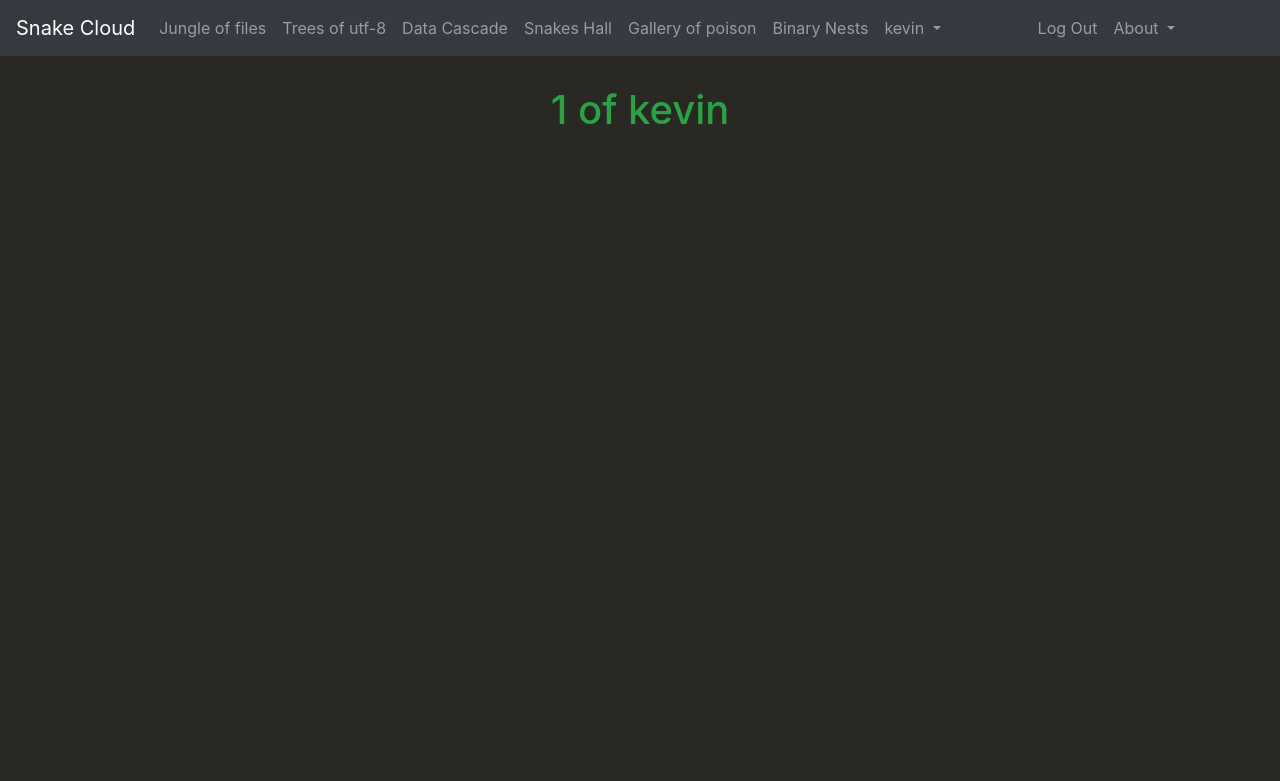
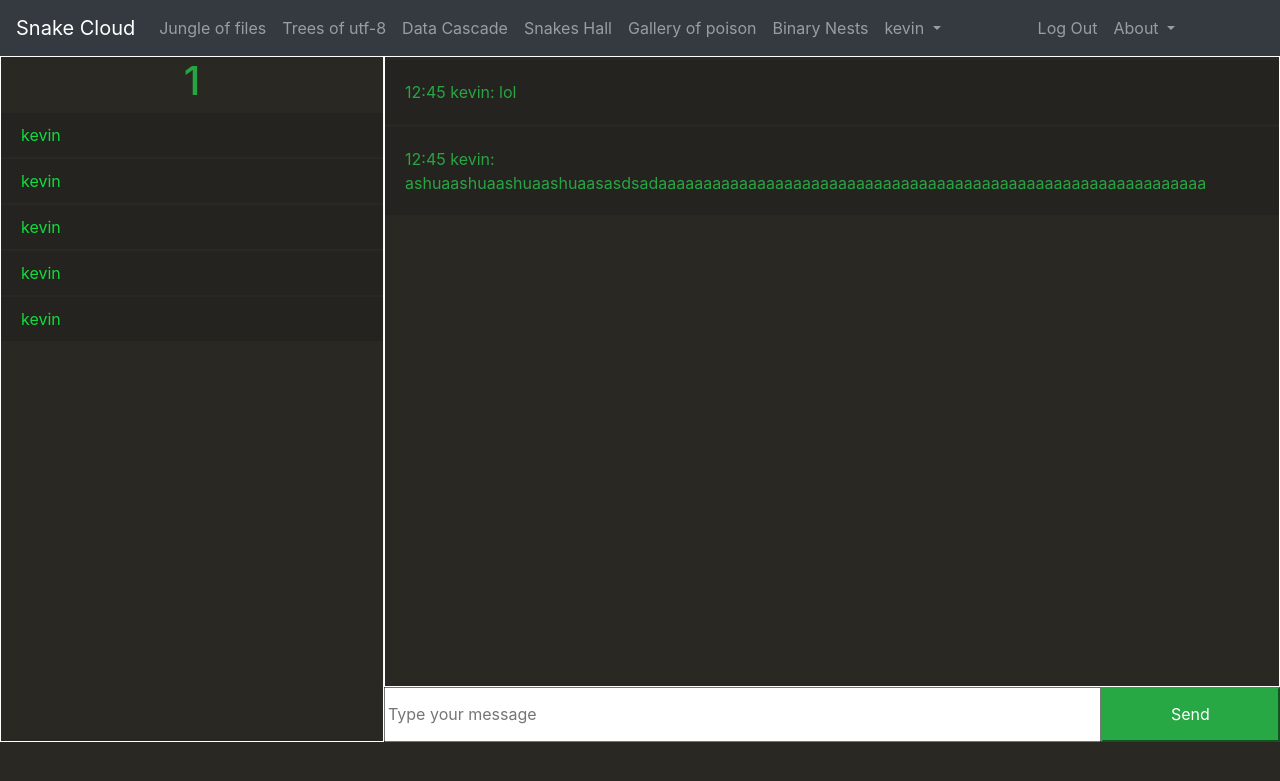
Before and after one commit to KevBoyz/Snake-Cloud, a Django app: page /utf8trees/1 in a window 1280 px wide. Shown: the top 781 px of the page. Run offline with Django 4.2, Linux system fonts and the light colour scheme; a user stored in the database is signed in; data comes from the database, SQL or seed files in the repository; both versions use the stored data as it was after the commit.

Commit message:
chat template

```diff
--- a/SnakeCloud/templates/trees/dashboard.html
+++ b/SnakeCloud/templates/trees/dashboard.html
@@ -69,7 +69,7 @@ small {
       <div class="card-group" style="width: 90%;">
         {% for room in rooms %}
           <div class="card contrast" style="border: 1px #343434 solid">
-            <a href="/{{room.name}}">
+            <a href="/utf8trees/{{room.name}}">
               <div class="card-body">
                 <h5 class="card-title dark-title">{{room.name}}</h5>
                 <p class="card-text dark-p">{{room.description}}</p>
--- a/SnakeCloud/templates/trees/room_page.html
+++ b/SnakeCloud/templates/trees/room_page.html
@@ -4,27 +4,34 @@
 
 {% block 'head' %}
   <style>
+  html, body, main {
+  height: 95%;
+  }
       .dark, html, main{
       background-color: #2a2823;
       color: #28a543;
   }
     #main {
-      padding-top: 30px;
-      max-width: 90%;
+      padding: 0;
+      width: 100%;
+      display: flex;
+      margin: 0;
+      height: 100%;
     }
+    #main div{padding:0}
     #main-title {
       text-align: center;
-      margin-bottom: 30px;
+      margin-bottom: 15px;
     }
     .contrast{
       background-color: #333;
       color: #10dd3c;
     }
-    .contrast a{
+    a{
       color: #10dd3c;
       text-decoration: none;
     }
-    .contrast a:hover{
+    a:hover{
     }
     .dark, html{
       background-color: #2a2823;
@@ -49,11 +56,52 @@
 small {
    color: #10cc3c;
 }
+#users{
+  width: 30%;
+  height: 100%;
+}
+#chat {
+  width: 70%;
+    height: 100%;
+  }
+  #urs p{
+  text-align:left;
+  padding: 10px 0 10px 20px;
+  margin-bottom: 2px;
+  background-color: #0000001f;
+  }
+  #chat-section p {
+    padding: 20px;
+    background-color: #0000001f;
+    margin: 3px 0 3px 0
+  }
   </style>
 {% endblock %}
 
 {% block  content %}
-<div class="container dark" id="main">
-  <h1 id="main-title" class="dark">{{room.name}} of {{room.user}}</h1>
+<div class="dark" id="main">
+    <div class="container dark" id="users" style="overflow-y:scroll; ">
+      <div style="height:100%;border: 1px white solid; width: 100%;box-shadow: 1px 1px 2px grey" id="urs">
+        <h1 style="text-align:center;">{{room.name}}</h1>
+        <p><a href="">{{room.user}}</a></p>
+        <p><a href="">{{room.user}}</a></p>
+        <p><a href="">{{room.user}}</a></p>
+        <p><a href="">{{room.user}}</a></p>
+        <p><a href="">{{room.user}}</a></p>
+      </div>
+    </div>
+  <div class="container dark" id="chat">
+    <div id="chat-section" style="overflow-y:scroll; height:92%; border: 1px white solid; width: 100%;box-shadow: 1px 1px 2px grey" class="container">
+      <p>12:45 {{room.user}}: lol</p> <!--89 max-->
+      <p>12:45 {{room.user}}: ashuaashuaashuaashuaasasdsadaaaaaaaaaaaaaaaaaaaaaaaaaaaaaaaaaaaaaaaaaaaaaaaaaaaaaaaaaaaaa</p>
+    </div>
+      <div style="width: 100%; height: 8%; padding:0; display: flex;" class="container">
+          <form method="POST" style="width: 100%; display:flex;">
+            <input type="text" placeholder="Type your message" style="width: 80%; height: 100%;">
+            <button type="submit" class="btn-success" style="width: 20%;">Send</button>
+          </form>
+      </div>
+  </div>
+
 </div>
 {% endblock %}
```
Also changed, not shown: SnakeCloud/db.sqlite3.
